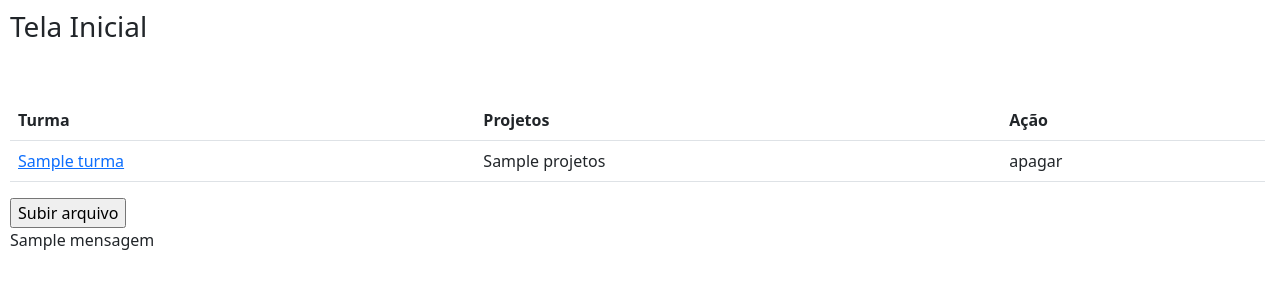
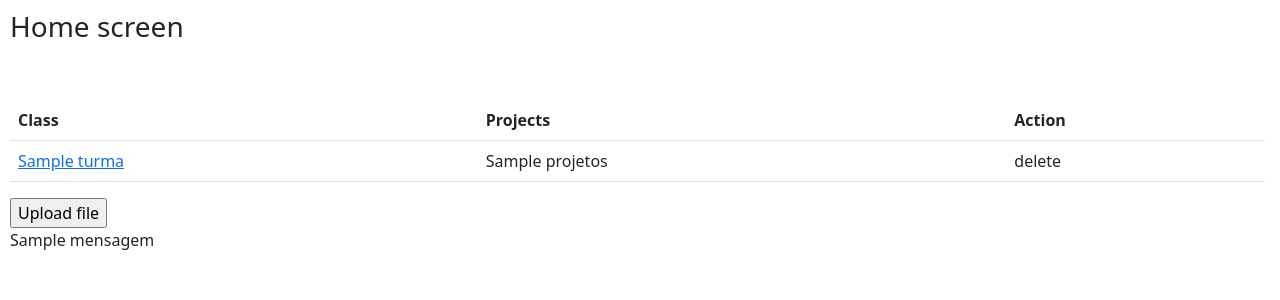
Before and after one commit to rodrigo-aniceto/ProjPlag, a Flask app: template src/templates/index.html in a window 1280 px wide. Shown: the part 56-356 px from the top of the page. Run offline with Flask 3, Linux system fonts and the light colour scheme; the template is opened without the code that fills it: values that come from a table or form of the project are taken from there, most other values are stand-ins (such as "Sample title", 1, 10 or a date in 2020); parts of the project's set-up code (start-up, migrations or seed data) failed here and were passed over; some libraries are stand-ins or nearby versions.

Commit message:
tradução ingles tela home

```diff
--- a/src/app.py
+++ b/src/app.py
@@ -30,7 +30,7 @@ db = SQLAlchemy(app)
 class UploadFileForm(FlaskForm):
     file = FileField("File", validators=[InputRequired()])
     turma = StringField("Turma", validators=[InputRequired()])
-    submit = SubmitField("Submeter")
+    submit = SubmitField("Upload")
 
 @app.route("/", methods=['GET',"POST"])
 def telaInicial():
--- a/src/templates/index.html
+++ b/src/templates/index.html
@@ -8,26 +8,26 @@
 {% block content %}
 
 <div class="content" id="conteudo">
-    <h3>Tela Inicial </h3>
+    <h3>Home screen </h3>
 
     {% if listaturmas|length < 1 %}
-    <h4> Nenhuma turma cadastrada</h4>
+    <h4> No registered classes</h4>
     {% else %}
 
 
     <br><br>
     <table class="table">
         <tr>
-            <th>Turma</th>
-            <th>Projetos</th>
-            <th>Ação</th>
+            <th>Class</th>
+            <th>Projects</th>
+            <th>Action</th>
         </tr>
         {% for turma in listaturmas %}
 
         <tr>
             <td> <a href="/relatorioturma?turma={{turma.nome}}">{{ turma.nome }} </a></td>
             <td> {{ turma.projetos }} </td>
-            <td> apagar </td>
+            <td> delete </td>
         </tr>
 
         {% endfor %}
@@ -35,12 +35,12 @@
     </table>
     {% endif %}
 
-    <input id="botaoturma" type="button" value="Subir arquivo" onclick="ShowDiv()" />
+    <input id="botaoturma" type="button" value="Upload file" onclick="ShowDiv()" />
     <div id="formnovaturma" style="display:none; min-width: 300px;" class="border">
 
         <form action="/" method='POST' enctype='multipart/form-data'>
 
-            <label for="nometurma">Nome turma:</label><br>
+            <label for="nometurma">Class name:</label><br>
             <input type="text" id="nometurma" name="nometurma"><br><br>
             {{form.hidden_tag()}}
             {{form.file()}}<br><br>
```
